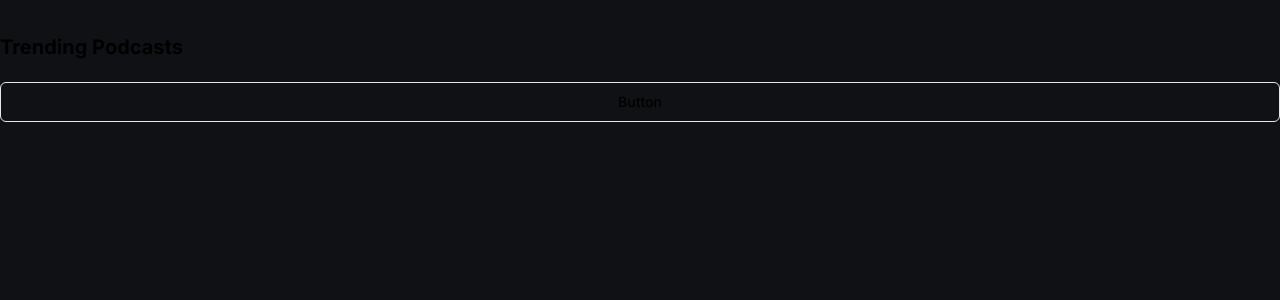
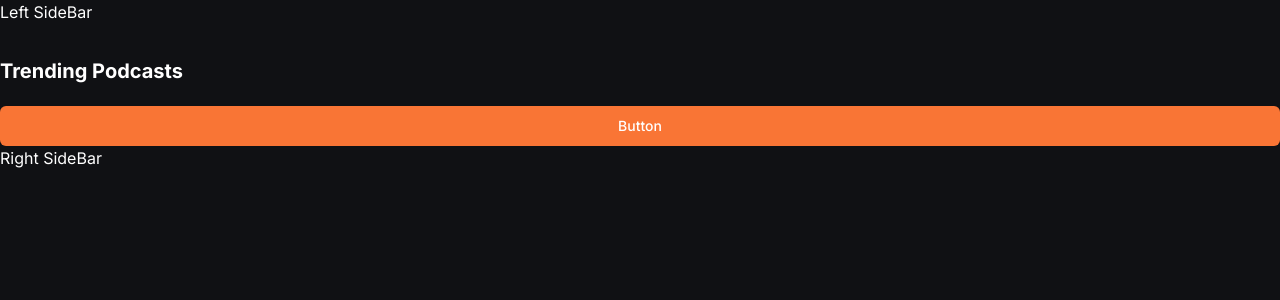
Before and after one commit to pjanardhan7u/aipodcast2, a Next.js app: page / in a window 1280 px wide. Shown: the top 300 px of the page. Built offline with nearby package versions, Linux system fonts and the light colour scheme.

Commit message:
routing setup is done

```diff
--- /dev/null
+++ b/app/(auth)/layout.tsx
@@ -0,0 +1,13 @@
+import type { Metadata } from "next";
+
+export default function RootLayout({
+  children,
+}: Readonly<{
+  children: React.ReactNode;
+}>) {
+  return (
+        <main>
+            {children}
+        </main>
+  );
+}
--- /dev/null
+++ b/app/(root)/create-podcast/page.tsx
@@ -0,0 +1,9 @@
+import React from 'react'
+
+const CreatePodcast = () => {
+  return (
+    <div>CreatePodcast</div>
+  )
+}
+
+export default CreatePodcast
--- /dev/null
+++ b/app/(root)/discover/page.tsx
@@ -0,0 +1,9 @@
+import React from 'react'
+
+const Discover = () => {
+  return (
+    <div>Discover</div>
+  )
+}
+
+export default Discover
--- /dev/null
+++ b/app/(root)/layout.tsx
@@ -0,0 +1,17 @@
+import type { Metadata } from "next";
+
+export default function RootLayout({
+  children,
+}: Readonly<{
+  children: React.ReactNode;
+}>) {
+  return (
+    <div>
+        <main>
+            <p className="text-white-1">Left SideBar</p>
+            {children}
+            <p className="text-white-1">Right SideBar</p>
+        </main>
+    </div>
+  );
+}
--- a/app/page.tsx
+++ b/app/(root)/page.tsx
@@ -1,14 +1,12 @@
 import React from 'react'
 import { Button } from "@/components/ui/button"
-
-
 
 const page = () => {
   return (
     <div className='mt-8 flex flex-col gap-9'>
       <section className='flex flex-col gap-5'>
-        <h1 className='text-20 font-bold'>Trending Podcasts</h1>
-        <Button variant="outline">Button</Button>
+        <h1 className='text-20 font-bold text-white-1'>Trending Podcasts</h1>
+        <Button className='text-white-1 bg-orange-1 '>Button</Button>
       </section>
 
 
--- /dev/null
+++ b/app/(root)/podcast/[podcastId]/page.tsx
@@ -0,0 +1,10 @@
+import React from 'react'
+
+const PodcastDetails = ({params}:{params:{podcastId:string}}) => {
+  return (
+    <p className='text-white-1'>
+        PodcastDetails for {params.podcastId}</p>
+  )
+}
+
+export default PodcastDetails
--- /dev/null
+++ b/app/(root)/profile/page.tsx
@@ -0,0 +1,9 @@
+import React from 'react'
+
+const profile = () => {
+  return (
+    <div className='text-white-1'>profile</div>
+  )
+}
+
+export default profile
```
Also changed, not shown: 1 other file (tests, documents, lock files or other folders).
